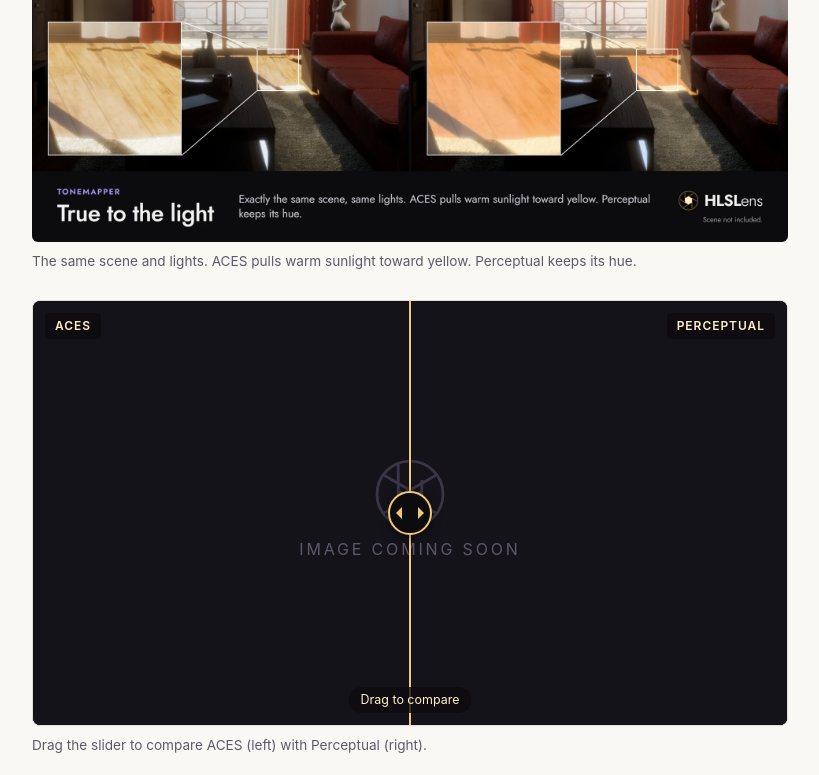
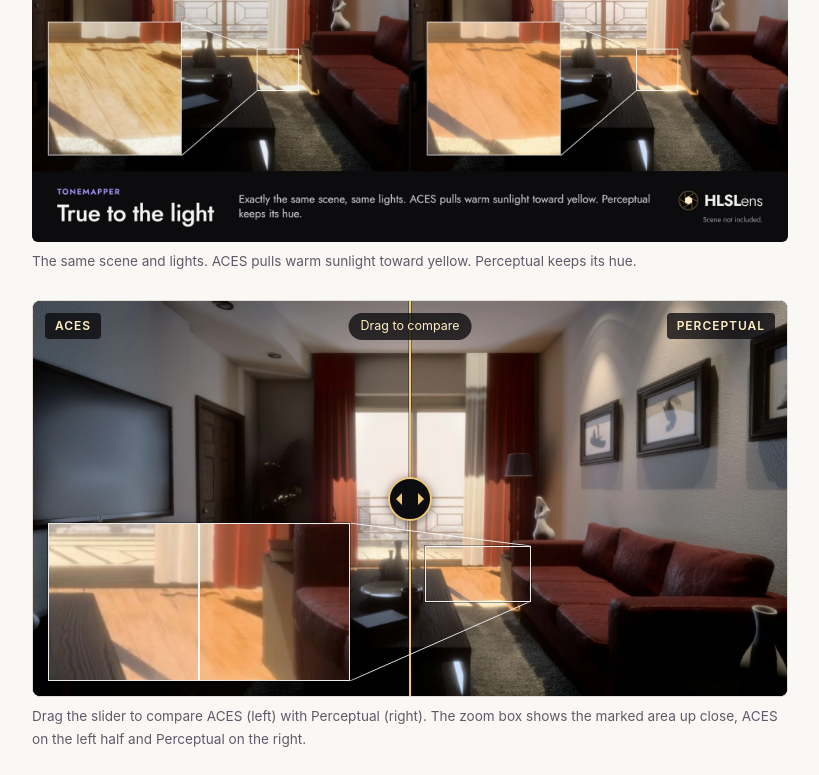
Before and after one commit to riipitud/HLSLens_plugin-docs, a plain HTML site: page docs/tonemapper.html in a window 1280 px wide. Shown: the part 1719-2494 px from the top of the page, without its empty margins (378-1197 px from the left). Drawn offline with Linux system fonts and the light colour scheme.

Commit message:
Add files via upload

```diff
--- /dev/null
+++ b/docs/figures.js
@@ -0,0 +1,211 @@
+/* HLSLens figure helpers: before/after slider and zoom boxes.
+
+   Before/after slider (two images):
+     <figure class="compare">
+       <img data-label="Off" src="a.webp" alt="...">
+       <img data-label="On"  src="b.webp" alt="...">
+       <figcaption>...</figcaption>
+     </figure>
+
+   Zoom box (works on a single image or on a compare figure):
+     <figure class="compare" data-zoom="52 62 14" data-zoom-pos="bl" data-zoom-size="38">
+     data-zoom       "x y w": top-left corner and width of the magnified region,
+                     all in % of the image. The region keeps the image's aspect ratio.
+     data-zoom-pos   where the box sits: br (default), bl, tr, tl
+     data-zoom-size  width of the box in % of the image (default 36)
+
+   Without JavaScript a compare figure shows its two images side by side
+   and a zoom figure is just a normal image. */
+(function () {
+  var NS = 'http://www.w3.org/2000/svg';
+
+  /* ---------- zoom box ---------- */
+
+  function hull(pts) {
+    pts = pts.slice().sort(function (a, b) { return a.x - b.x || a.y - b.y; });
+    function cross(o, a, b) { return (a.x - o.x) * (b.y - o.y) - (a.y - o.y) * (b.x - o.x); }
+    var lo = [], up = [], i;
+    for (i = 0; i < pts.length; i++) {
+      while (lo.length > 1 && cross(lo[lo.length - 2], lo[lo.length - 1], pts[i]) <= 0) lo.pop();
+      lo.push(pts[i]);
+    }
+    for (i = pts.length - 1; i >= 0; i--) {
+      while (up.length > 1 && cross(up[up.length - 2], up[up.length - 1], pts[i]) <= 0) up.pop();
+      up.push(pts[i]);
+    }
+    lo.pop(); up.pop();
+    return lo.concat(up);
+  }
+
+  function addZoom(fig, stage, images) {
+    var v = (fig.dataset.zoom || '').split(/[\s,]+/).map(Number);
+    if (v.length < 3 || v.some(isNaN)) return;
+    var rx = v[0], ry = v[1], rw = v[2];
+    var size = parseFloat(fig.dataset.zoomSize) || 36;
+    var pos = fig.dataset.zoomPos || 'br';
+    var margin = 2;                               /* % of the image */
+
+    /* Region outline on the image */
+    var region = document.createElement('div');
+    region.className = 'zoom-region';
+    region.style.cssText = 'left:' + rx + '%;top:' + ry + '%;width:' + rw + '%;height:' + rw + '%';
+    stage.appendChild(region);
+
+    /* The magnified box. Same aspect ratio as the image, so region height in % equals rw. */
+    var box = document.createElement('div');
+    box.className = 'zoom-box';
+    box.setAttribute('aria-hidden', 'true');
+    var bx = pos.indexOf('l') > -1 ? margin : 100 - margin - size;
+    var by = pos.indexOf('t') > -1 ? margin * 1.9 : 100 - margin * 1.9 - size;
+    box.style.cssText = 'left:' + bx + '%;top:' + by + '%;width:' + size + '%;height:' + size + '%';
+
+    var scale = 100 / rw;
+    images.forEach(function (src, i) {
+      var z = document.createElement('img');
+      z.src = src.currentSrc || src.src;
+      z.alt = '';
+      z.draggable = false;
+      z.style.cssText = 'width:' + scale * 100 + '%;left:' + (-rx / rw * 100) + '%;top:' + (-ry / rw * 100) + '%';
+      var layer = document.createElement('div');
+      layer.className = 'zoom-layer' + (images.length === 2 && i === 1 ? ' zoom-right' : '');
+      layer.appendChild(z);
+      box.appendChild(layer);
+    });
+    if (images.length === 2) {
+      var split = document.createElement('span');
+      split.className = 'zoom-split';
+      box.appendChild(split);
+    }
+    stage.appendChild(box);
+
+    /* Thin connector lines: the outer edges between region and box */
+    var svg = document.createElementNS(NS, 'svg');
+    svg.setAttribute('class', 'zoom-lines');
+    svg.setAttribute('viewBox', '0 0 100 100');
+    svg.setAttribute('preserveAspectRatio', 'none');
+    svg.setAttribute('aria-hidden', 'true');
+    var R = [[rx, ry], [rx + rw, ry], [rx + rw, ry + rw], [rx, ry + rw]];
+    var B = [[bx, by], [bx + size, by], [bx + size, by + size], [bx, by + size]];
+    var pts = [];
+    R.forEach(function (p) { pts.push({ x: p[0], y: p[1], g: 'r' }); });
+    B.forEach(function (p) { pts.push({ x: p[0], y: p[1], g: 'b' }); });
+    var h = hull(pts);
+    for (var i = 0; i < h.length; i++) {
+      var p = h[i], q = h[(i + 1) % h.length];
+      if (p.g !== q.g) {
+        var l = document.createElementNS(NS, 'line');
+        l.setAttribute('x1', p.x); l.setAttribute('y1', p.y);
+        l.setAttribute('x2', q.x); l.setAttribute('y2', q.y);
+        svg.appendChild(l);
+      }
+    }
+    stage.insertBefore(svg, region);
+  }
+
+  /* ---------- before/after slider ---------- */
+
+  function initCompare(fig) {
+    var imgs = fig.querySelectorAll(':scope > img');
+    if (imgs.length !== 2) return;
+    var a = imgs[0], b = imgs[1];
+
+    var stage = document.createElement('div');
+    stage.className = 'compare-stage';
+    fig.insertBefore(stage, imgs[0]);
+    stage.appendChild(a);
+    stage.appendChild(b);
+    b.classList.add('compare-top');
+
+    function tag(img, cls) {
+      var t = document.createElement('span');
+      t.className = 'compare-label ' + cls;
+      t.textContent = img.dataset.label || (cls === 'l' ? 'Before' : 'After');
+      t.setAttribute('aria-hidden', 'true');
+      stage.appendChild(t);
+      return t;
+    }
+    var labelL = tag(a, 'l');
+    var labelR = tag(b, 'r');
+
+    var handle = document.createElement('div');
+    handle.className = 'compare-handle';
+    handle.setAttribute('aria-hidden', 'true');
+    handle.innerHTML = '<span class="compare-grip"></span>';
+    stage.appendChild(handle);
+
+    var hint = document.createElement('span');
+    hint.className = 'compare-hint';
+    hint.textContent = 'Drag to compare';
+    hint.setAttribute('aria-hidden', 'true');
+    stage.appendChild(hint);
+
+    /* Keyboard and screen reader control */
+    var range = document.createElement('input');
+    range.type = 'range';
+    range.min = 0; range.max = 100; range.step = 1; range.value = 50;
+    range.className = 'compare-range';
+    range.setAttribute('aria-label', 'Comparison slider: ' + (a.dataset.label || 'before') +
+      ' on the left, ' + (b.dataset.label || 'after') + ' on the right');
+    stage.appendChild(range);
+
+    var pos = 50;
+    function set(p) {
+      pos = Math.max(0, Math.min(100, p));
+      fig.style.setProperty('--pos', pos + '%');
+      range.value = Math.round(pos);
+      range.setAttribute('aria-valuetext', Math.round(pos) + '% ' + (a.dataset.label || 'before') + ' visible');
+
+      /* Fade a label once the divider reaches it, on either side */
+      var x = pos / 100 * stage.clientWidth, gap = 10;
+      labelL.classList.toggle('is-covered', x < labelL.offsetLeft + labelL.offsetWidth + gap);
+      labelR.classList.toggle('is-covered', x > labelR.offsetLeft - gap);
+    }
+    function fromEvent(e) {
+      var r = stage.getBoundingClientRect();
+      set(((e.clientX - r.left) / r.width) * 100);
+    }
+    function used() { fig.classList.add('is-used'); }
+
+    var dragging = false;
+    stage.addEventListener('pointerdown', function (e) {
+      if (e.pointerType === 'mouse' && e.button !== 0) return;
+      dragging = true;
+      stage.setPointerCapture(e.pointerId);
+      fig.classList.add('is-dragging');
+      used();
+      fromEvent(e);
+    });
+    stage.addEventListener('pointermove', function (e) { if (dragging) fromEvent(e); });
+    function end() { dragging = false; fig.classList.remove('is-dragging'); }
+    stage.addEventListener('pointerup', end);
+    stage.addEventListener('pointercancel', end);
+    stage.addEventListener('lostpointercapture', end);
+
+    range.addEventListener('input', function () { used(); set(+range.value); });
+    stage.addEventListener('dblclick', function () { set(50); });
+    window.addEventListener('resize', function () { set(pos); });
+
+    if (fig.dataset.zoom) addZoom(fig, stage, [a, b]);
+    set(50);
+    fig.classList.add('is-ready');
+  }
+
+  /* ---------- single image with a zoom box ---------- */
+
+  function initZoom(fig) {
+    var img = fig.querySelector(':scope > img');
+    if (!img) return;
+    var stage = document.createElement('div');
+    stage.className = 'zoom-stage';
+    fig.insertBefore(stage, img);
+    stage.appendChild(img);
+    addZoom(fig, stage, [img]);
+  }
+
+  function run() {
+    document.querySelectorAll('figure.compare').forEach(initCompare);
+    document.querySelectorAll('figure[data-zoom]:not(.compare)').forEach(initZoom);
+  }
+  if (document.readyState === 'loading') document.addEventListener('DOMContentLoaded', run);
+  else run();
+})();
--- a/docs/style.css
+++ b/docs/style.css
@@ -474,10 +474,7 @@ figcaption {
 }
 .compare-label.l { left: 12px; }
 .compare-label.r { right: 12px; }
-/* hide a label once the divider reaches it */
-.compare[style*="--pos: 0%"] .compare-label.l,
-.compare[style*="--pos: 1%"] .compare-label.l,
-.compare[style*="--pos: 2%"] .compare-label.l { opacity: 0; }
+.compare-label.is-covered { opacity: 0; }
 
 .compare-handle {
   position: absolute;
@@ -520,7 +517,7 @@ figcaption {
 .compare-hint {
   position: absolute;
   left: 50%;
-  bottom: 12px;
+  top: 12px;
   transform: translateX(-50%);
   padding: 3px 12px;
   border-radius: 999px;
@@ -554,6 +551,60 @@ figcaption {
   .compare-label { top: 8px; font-size: 0.68rem; padding: 2px 8px; }
   .compare-label.l { left: 8px; }
   .compare-label.r { right: 8px; }
+}
+
+/* ---------- Zoom box ---------- */
+/* Added by figures.js to any <figure data-zoom="x y w">. Minimal on purpose:
+   thin white outlines, hairline connectors, no fills. */
+
+.zoom-stage { position: relative; overflow: hidden; border-radius: 8px; line-height: 0; }
+.zoom-stage img { display: block; width: 100%; border-radius: 0; }
+
+.zoom-region,
+.zoom-box {
+  position: absolute;
+  pointer-events: none;
+  border: 1.5px solid rgba(255, 255, 255, 0.92);
+  box-shadow: 0 0 0 1px rgba(0, 0, 0, 0.35);
+}
+.zoom-region { box-sizing: border-box; }
+.zoom-box {
+  box-sizing: border-box;
+  overflow: hidden;
+  background: var(--ink);
+  box-shadow: 0 0 0 1px rgba(0, 0, 0, 0.35), 0 6px 20px rgba(0, 0, 0, 0.45);
+}
+.zoom-layer { position: absolute; inset: 0; overflow: hidden; }
+.zoom-layer img,
+.compare-stage .zoom-layer img {
+  position: absolute;
+  height: auto;
+  max-width: none;
+  border-radius: 0;
+}
+.zoom-layer.zoom-right { clip-path: inset(0 0 0 50%); }
+.zoom-split {
+  position: absolute;
+  top: 0;
+  bottom: 0;
+  left: 50%;
+  width: 1.5px;
+  margin-left: -0.75px;
+  background: rgba(255, 255, 255, 0.92);
+}
+.zoom-lines {
+  position: absolute;
+  inset: 0;
+  width: 100%;
+  height: 100%;
+  overflow: visible;
+  pointer-events: none;
+}
+.zoom-lines line {
+  stroke: rgba(255, 255, 255, 0.85);
+  stroke-width: 1;
+  vector-effect: non-scaling-stroke;
+  filter: drop-shadow(0 0 1px rgba(0, 0, 0, 0.6));
 }
 
 /* ---------- Bloom pipeline ---------- */
--- a/docs/tonemapper.html
+++ b/docs/tonemapper.html
@@ -123,11 +123,10 @@
   <img src="assets/images/tonemapper-aces-vs-perceptual.webp" alt="The same room with the ACES and the Perceptual tonemapper. ACES pulls warm sunlight toward yellow, Perceptual keeps its hue.">
   <figcaption>The same scene and lights. ACES pulls warm sunlight toward yellow. Perceptual keeps its hue.</figcaption>
 </figure>
-<figure class="compare">
-  <!-- Replace both with your own screenshots (same size and camera) -->
-  <img data-label="ACES" src="assets/placeholder.svg" alt="The scene with the ACES tonemapper">
-  <img data-label="Perceptual" src="assets/placeholder.svg" alt="The same scene with the Perceptual tonemapper">
-  <figcaption>Drag the slider to compare ACES (left) with Perceptual (right).</figcaption>
+<figure class="compare" data-zoom="52 62 14" data-zoom-pos="bl" data-zoom-size="40">
+  <img data-label="ACES" src="assets/images/tonemapper/aces-2.webp" alt="The living room with the ACES tonemapper. The sunlit floor looks flatter and more orange.">
+  <img data-label="Perceptual" src="assets/images/tonemapper/perceptual-2.webp" alt="The same living room with the Perceptual tonemapper. The sunlit floor keeps more color and detail.">
+  <figcaption>Drag the slider to compare ACES (left) with Perceptual (right). The zoom box shows the marked area up close, ACES on the left half and Perceptual on the right.</figcaption>
 </figure>
 <aside class="callout tip">
 <p class="callout-title">Tip</p>
@@ -511,6 +510,6 @@ Tints, the 12 color adjustments and the black and white points are applied. Colo
       </nav>
     </main>
   </div>
-<script src="compare.js" defer></script>
+<script src="figures.js" defer></script>
 </body>
 </html>
```
